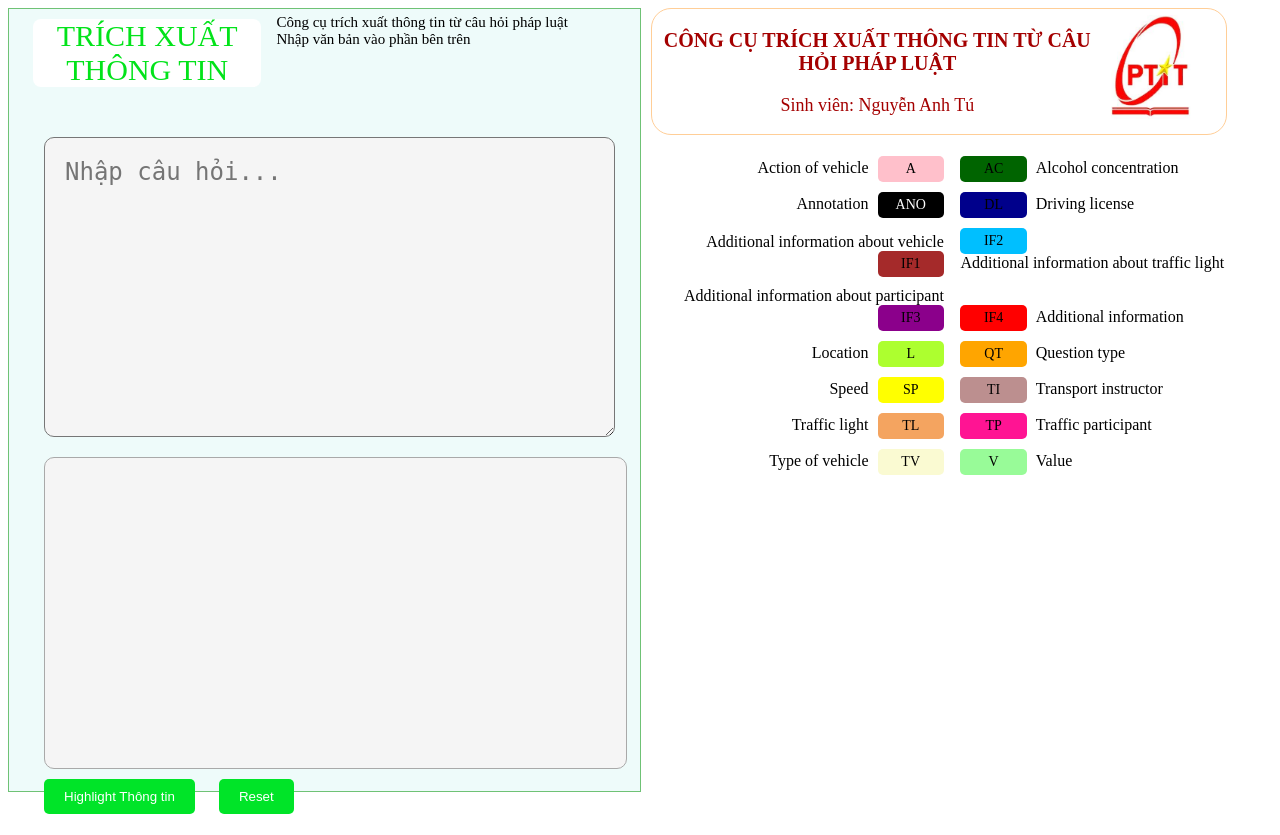
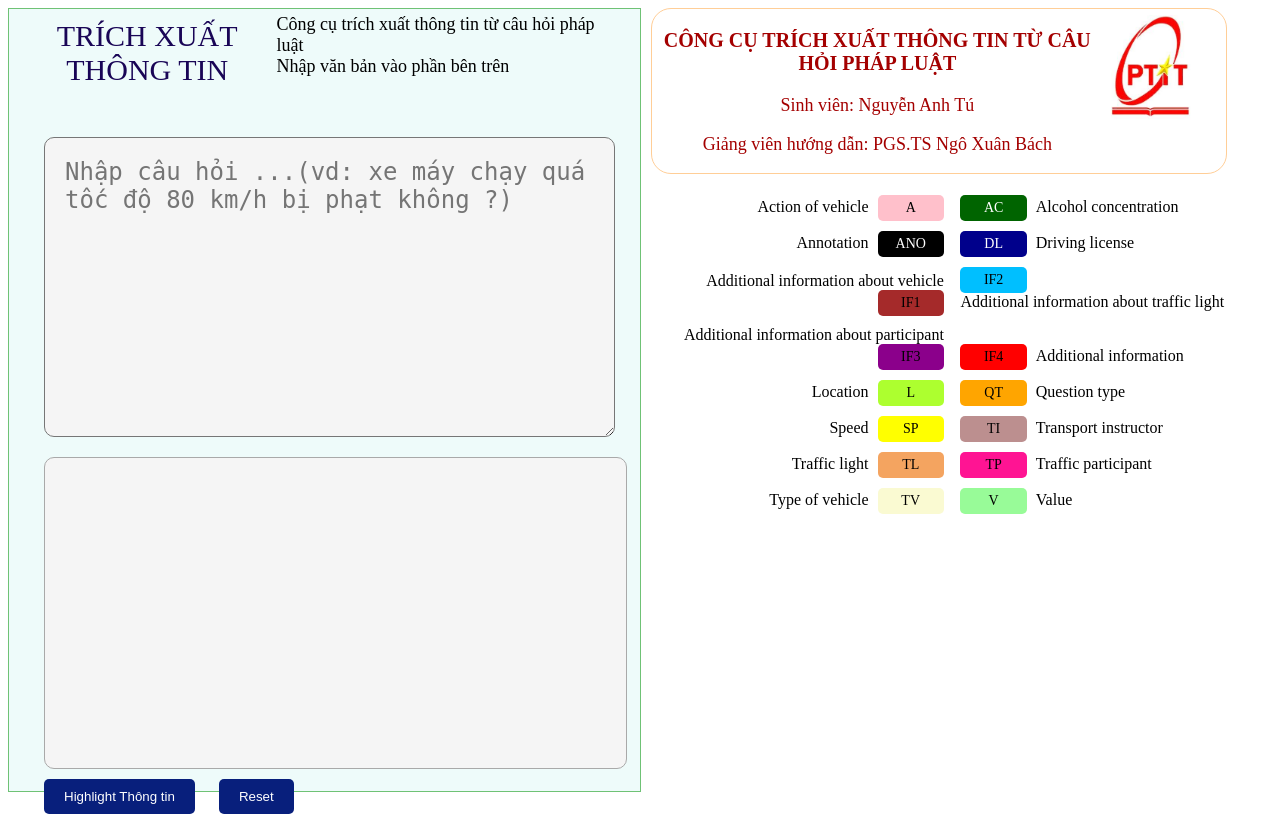
Before and after one commit to anhtunguyen98/extract-information, a Flask app: page / in a window 1280 px wide. Run offline with Flask 2, Linux system fonts and the light colour scheme; parts of the project's set-up code (start-up, migrations or seed data) failed here and were passed over.

Commit message:
update demo

```diff
--- a/app.py
+++ b/app.py
@@ -15,6 +15,8 @@ def vote():
     print("vote")
     text = request.get_json()["text"]
     st1,st2=model.res_sentence(text)
+    print(st1)
+    print(st2)
     text=""
 
     p='<p align="center" class="tag_{}">{} <br> {}</p>'
@@ -29,7 +31,7 @@ def vote():
 
 
     text={'text':text}
-    print(text)
+    # print(text)
     return json.dumps({'success': True, 'text_tagged': text}), 200, {'Content-Type': 'application/json; charset=UTF-8'}
 
 
--- a/infer.py
+++ b/infer.py
@@ -88,7 +88,7 @@ class ModelInfer:
                     print(i)
                     continue
                 else:
-                    if i==0:
+                    if i == 0:
                         st1.append(new_words[i])
                         st2.append('O')
                     else:
--- a/static/Demo.css
+++ b/static/Demo.css
@@ -43,19 +43,20 @@ body{
 .left .row1 .desc{
     width: 58%;
 }
+
 .left .row1 .postagging h2{
     text-align: center;
     text-transform: uppercase;
-    color: #02e31a;
+    color: #190556;
     font-weight: normal;
     margin: 5px 9px;
-    background: #fff;
+
     font-size: 30px;
     border-radius: 8px;
 }
 .left .row1 .desc p{
     margin: 0;
-    font-size: 15px;
+    font-size: 18px;
 }
 .left textarea{
     height: 270px;
@@ -72,7 +73,7 @@ body{
     margin-top: 35px;
 }
 .left .row4 button{
-    background: #00e428;
+    background: #081f7c;
     border: none;
     color: #fff;
     padding: 10px 20px;
@@ -158,13 +159,15 @@ body{
 }
 .bg-fea159{
     background: darkgreen;
+    color:white;
 }
 .bg-007100{
     background: black;
-    color: white
+    color: white;
 }
 .bg-ff0091{
     background: darkblue;
+    color: white;
 }
 .bg-000000{
     background: brown;
--- a/templates/Demo.html
+++ b/templates/Demo.html
@@ -20,7 +20,7 @@
             </div>
             <form action="" method="POST">
             <div class="row2">
-                <textarea rows="15" id="text_input" name="input_text"required="true" placeholder="Nhập câu hỏi..." ></textarea>
+                <textarea rows="15" id="text_input" name="input_text" placeholder="Nhập câu hỏi ...(vd: xe máy chạy quá tốc độ 80 km/h bị phạt không ?)" ></textarea>
             </div>
             <div class="row3">
                 <div id="text_view" ></div>
@@ -48,6 +48,7 @@
             <div class="head">
                 <h1>Công cụ trích xuất thông tin từ câu hỏi pháp luật</h1>
                 <p>Sinh viên: Nguyễn Anh Tú</p>
+                <p>Giảng viên hướng dẫn: PGS.TS Ngô Xuân Bách</p>
             </div>
             <div class="logo">
                 <img src="static/logo.jpg" alt="ptit">
```
